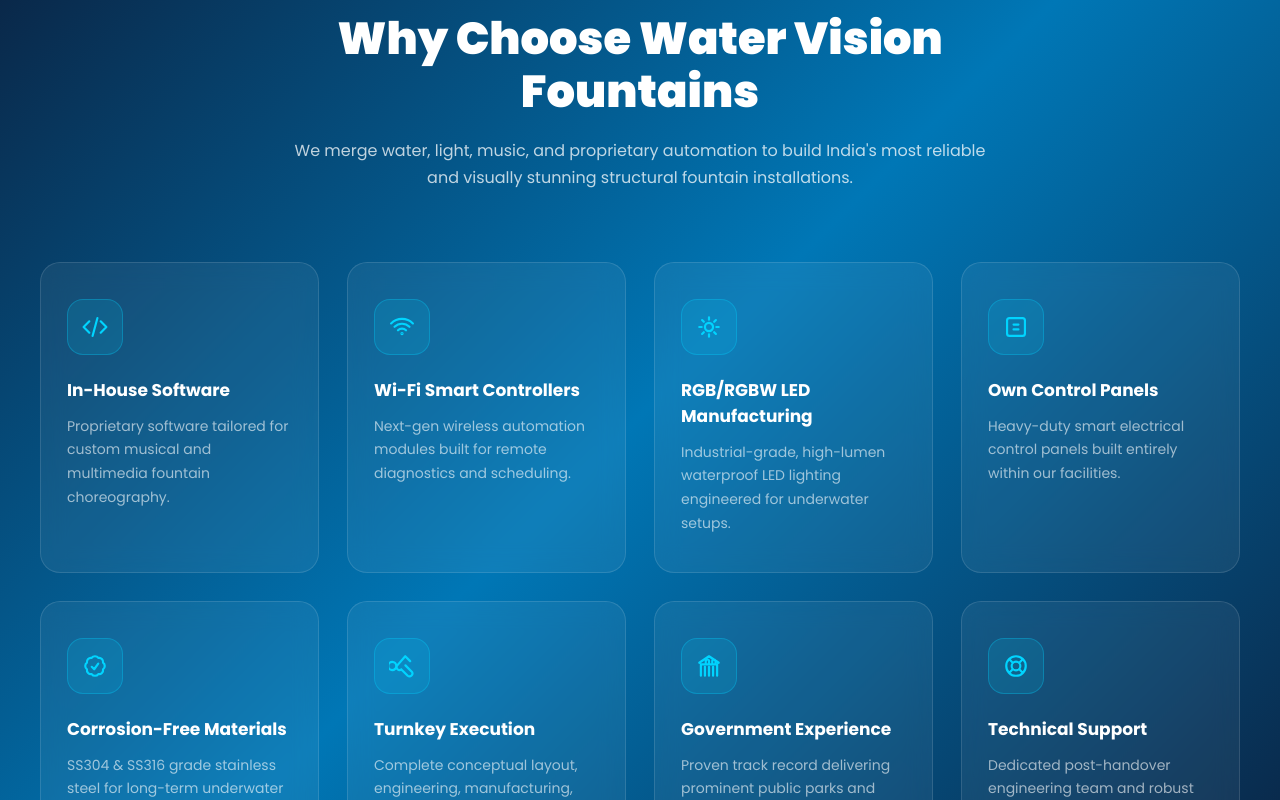
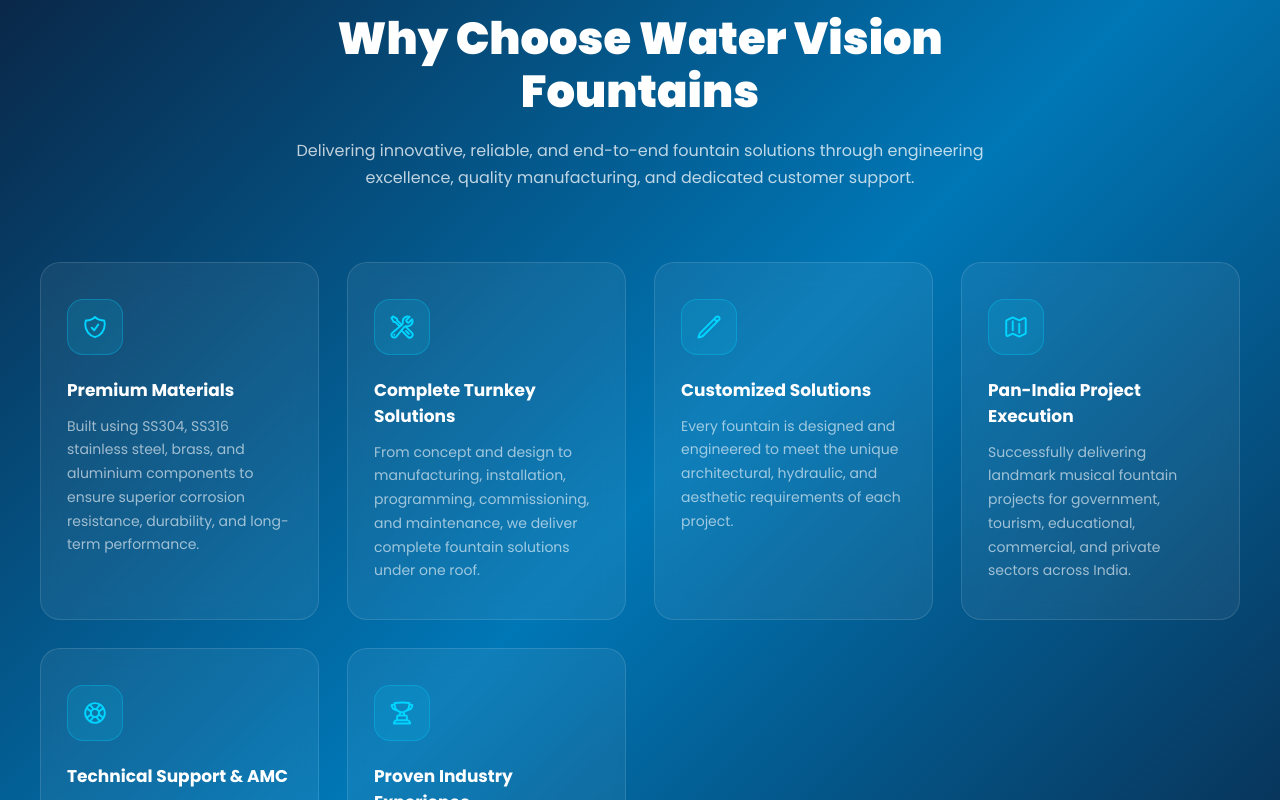
Before and after one commit to jionbiju/water-vision, a React (Vite) app in the folder frontend/: page / in a window 1280 px wide. Shown: the part 4240-5040 px from the top of the page. Built offline with nearby package versions, Linux system fonts and the light colour scheme.

Commit message:
WhyChooseUs updated

```diff
--- a/frontend/src/components/WhyChooseUs/WhyChooseUs.css
+++ b/frontend/src/components/WhyChooseUs/WhyChooseUs.css
@@ -154,7 +154,7 @@
   color: #ffffff;
   border-color: transparent;
   box-shadow: 0 8px 25px rgba(0,212,255,0.4);
-  transform: rotate(5deg) scale(1.1);
+  transform: scale(1.1);
 }
 
 .why-card-title {
@@ -176,7 +176,6 @@
   margin: 0;
 }
 
-/* ── Responsive ─────────────────────────────────────────── */
 @media (max-width: 768px) {
   .why-section { padding: 80px 16px; }
   .why-header { margin-bottom: 48px; }
--- a/frontend/src/components/WhyChooseUs/WhyChooseUs.jsx
+++ b/frontend/src/components/WhyChooseUs/WhyChooseUs.jsx
@@ -1,46 +1,59 @@
-import React from 'react';
 import './WhyChooseUs.css';
 
 const highlights = [
   {
-    title: "In-House Software",
-    desc: "Proprietary software tailored for custom musical and multimedia fountain choreography.",
-    icon: <svg xmlns="http://www.w3.org/2000/svg" fill="none" viewBox="0 0 24 24" strokeWidth={2} stroke="currentColor"><path strokeLinecap="round" strokeLinejoin="round" d="M17.25 6.75L22.5 12l-5.25 5.25m-10.5 0L1.5 12l5.25-5.25m7.5-3l-4.5 16.5" /></svg>
+    title: 'Premium Materials',
+    desc: 'Built using SS304, SS316 stainless steel, brass, and aluminium components to ensure superior corrosion resistance, durability, and long-term performance.',
+    icon: (
+      <svg xmlns="http://www.w3.org/2000/svg" fill="none" viewBox="0 0 24 24" strokeWidth={1.8} stroke="currentColor">
+        <path strokeLinecap="round" strokeLinejoin="round" d="M9 12.75L11.25 15 15 9.75m-3-7.036A11.959 11.959 0 013.598 6 11.99 11.99 0 003 9.749c0 5.592 3.824 10.29 9 11.623 5.176-1.332 9-6.03 9-11.622 0-1.31-.21-2.571-.598-3.751h-.152c-3.196 0-6.1-1.248-8.25-3.285z" />
+      </svg>
+    ),
   },
   {
-    title: "Wi-Fi Smart Controllers",
-    desc: "Next-gen wireless automation modules built for remote diagnostics and scheduling.",
-    icon: <svg xmlns="http://www.w3.org/2000/svg" fill="none" viewBox="0 0 24 24" strokeWidth={2} stroke="currentColor"><path strokeLinecap="round" strokeLinejoin="round" d="M8.288 15.038a5.25 5.25 0 017.424 0M5.106 11.856c3.807-3.808 9.98-3.808 13.788 0M1.924 8.674c5.565-5.565 14.587-5.565 20.152 0M12.5 18a.5.5 0 11-1 0 .5.5 0 011 0z" /></svg>
+    title: 'Complete Turnkey Solutions',
+    desc: 'From concept and design to manufacturing, installation, programming, commissioning, and maintenance, we deliver complete fountain solutions under one roof.',
+    icon: (
+      <svg xmlns="http://www.w3.org/2000/svg" fill="none" viewBox="0 0 24 24" strokeWidth={1.8} stroke="currentColor">
+        <path strokeLinecap="round" strokeLinejoin="round" d="M11.42 15.17L17.25 21A2.652 2.652 0 0021 17.25l-5.877-5.877M11.42 15.17l2.496-3.03c.317-.384.74-.626 1.208-.766M11.42 15.17l-4.655 5.653a2.548 2.548 0 11-3.586-3.586l6.837-5.63m5.108-.233c.55-.164 1.163-.188 1.743-.14a4.5 4.5 0 004.486-6.336l-3.276 3.277a3.004 3.004 0 01-2.25-2.25l3.276-3.276a4.5 4.5 0 00-6.336 4.486c.091 1.076-.071 2.264-.904 2.95l-.102.085m-1.745 1.437L5.909 7.5H4.5L2.25 3.75l1.5-1.5L7.5 4.5v1.409l4.26 4.26m-1.745 1.437l1.745-1.437m6.615 8.206L15.75 15.75M4.867 19.125h.008v.008h-.008v-.008z" />
+      </svg>
+    ),
   },
   {
-    title: "RGB/RGBW LED Manufacturing",
-    desc: "Industrial-grade, high-lumen waterproof LED lighting engineered for underwater setups.",
-    icon: <svg xmlns="http://www.w3.org/2000/svg" fill="none" viewBox="0 0 24 24" strokeWidth={2} stroke="currentColor"><path strokeLinecap="round" strokeLinejoin="round" d="M12 3v2.25m6.364.386l-1.591 1.591M21 12h-2.25m-.386 6.364l-1.591-1.591M12 18.75V21m-4.773-4.227l-1.591 1.591M5.25 12H3m4.227-4.773L5.636 5.636M15.75 12a3.75 3.75 0 11-7.5 0 3.75 3.75 0 017.5 0z" /></svg>
+    title: 'Customized Solutions',
+    desc: 'Every fountain is designed and engineered to meet the unique architectural, hydraulic, and aesthetic requirements of each project.',
+    icon: (
+      <svg xmlns="http://www.w3.org/2000/svg" fill="none" viewBox="0 0 24 24" strokeWidth={1.8} stroke="currentColor">
+        <path strokeLinecap="round" strokeLinejoin="round" d="M16.862 4.487l1.687-1.688a1.875 1.875 0 112.652 2.652L6.832 19.82a4.5 4.5 0 01-1.897 1.13l-2.685.8.8-2.685a4.5 4.5 0 011.13-1.897L16.863 4.487zm0 0L19.5 7.125" />
+      </svg>
+    ),
   },
   {
-    title: "Own Control Panels",
-    desc: "Heavy-duty smart electrical control panels built entirely within our facilities.",
-    icon: <svg xmlns="http://www.w3.org/2000/svg" fill="none" viewBox="0 0 24 24" strokeWidth={2} stroke="currentColor"><path strokeLinecap="round" strokeLinejoin="round" d="M3.75 6A2.25 2.25 0 016 3.75h12A2.25 2.25 0 0120.25 6v12A2.25 2.25 0 0118 20.25H6A2.25 2.25 0 013.75 18V6zM9.75 9.75h4.5m-4.5 4.5h4.5" /></svg>
+    title: 'Pan-India Project Execution',
+    desc: 'Successfully delivering landmark musical fountain projects for government, tourism, educational, commercial, and private sectors across India.',
+    icon: (
+      <svg xmlns="http://www.w3.org/2000/svg" fill="none" viewBox="0 0 24 24" strokeWidth={1.8} stroke="currentColor">
+        <path strokeLinecap="round" strokeLinejoin="round" d="M9 6.75V15m6-6v8.25m.503 3.498l4.875-2.437c.381-.19.622-.58.622-1.006V4.82c0-.836-.88-1.38-1.628-1.006l-3.869 1.934c-.317.159-.69.159-1.006 0L9.503 3.252a1.125 1.125 0 00-1.006 0L3.622 5.689C3.24 5.88 3 6.27 3 6.695V19.18c0 .836.88 1.38 1.628 1.006l3.869-1.934c.317-.159.69-.159 1.006 0l4.994 2.497c.317.158.69.158 1.006 0z" />
+      </svg>
+    ),
   },
   {
-    title: "Corrosion-Free Materials",
-    desc: "SS304 & SS316 grade stainless steel for long-term underwater performance.",
-    icon: <svg xmlns="http://www.w3.org/2000/svg" fill="none" viewBox="0 0 24 24" strokeWidth={2} stroke="currentColor"><path strokeLinecap="round" strokeLinejoin="round" d="M9 12.75L11.25 15 15 9.75M21 12c0 1.268-.63 2.39-1.593 3.068a3.745 3.745 0 01-1.043 3.296 3.745 3.745 0 01-3.296 1.043A3.745 3.745 0 0112 21c-1.268 0-2.39-.63-3.068-1.593a3.746 3.746 0 01-3.296-1.043 3.745 3.745 0 01-1.043-3.296A3.745 3.745 0 013 12c0-1.268.63-2.39 1.593-3.068a3.745 3.745 0 011.043-3.296 3.746 3.746 0 013.296-1.043A3.746 3.746 0 0112 3c1.268 0 2.39.63 3.068 1.593a3.746 3.746 0 013.296 1.043 3.746 3.746 0 011.043 3.296A3.745 3.745 0 0121 12z" /></svg>
+    title: 'Technical Support & AMC',
+    desc: 'Comprehensive after-sales support including remote diagnostics, operator training, preventive maintenance, spare parts supply, and Annual Maintenance Contracts (AMC).',
+    icon: (
+      <svg xmlns="http://www.w3.org/2000/svg" fill="none" viewBox="0 0 24 24" strokeWidth={1.8} stroke="currentColor">
+        <path strokeLinecap="round" strokeLinejoin="round" d="M16.712 4.33a9.027 9.027 0 011.652 1.306c.51.51.944 1.064 1.306 1.652M16.712 4.33l-3.448 4.138m3.448-4.138a9.014 9.014 0 00-9.424 0M19.67 7.288l-4.138 3.448m4.138-3.448a9.014 9.014 0 010 9.424m-4.138-5.976a3.736 3.736 0 00-.88-1.388 3.737 3.737 0 00-1.388-.88m2.268 2.268a3.765 3.765 0 010 2.528m-2.268-4.796a3.765 3.765 0 00-2.528 0m4.796 4.796c-.181.506-.475.982-.88 1.388a3.736 3.736 0 01-1.388.88m2.268-2.268l4.138 3.448m0 0a9.027 9.027 0 01-1.306 1.652c-.51.51-1.064.944-1.652 1.306m0 0l-3.448-4.138m3.448 4.138a9.014 9.014 0 01-9.424 0m5.976-4.138a3.765 3.765 0 01-2.528 0m0 0a3.736 3.736 0 01-1.388-.88 3.737 3.737 0 01-.88-1.388m2.268 2.268L7.288 19.67m0 0a9.024 9.024 0 01-1.652-1.306 9.027 9.027 0 01-1.306-1.652m0 0l4.138-3.448M4.33 16.712a9.014 9.014 0 010-9.424m4.138 5.976a3.765 3.765 0 010-2.528m0 0c.181-.506.475-.982.88-1.388a3.736 3.736 0 011.388-.88m-2.268 2.268L4.33 7.288m6.406 1.18L7.288 4.33m0 0a9.024 9.024 0 00-1.652 1.306A9.025 9.025 0 004.33 7.288" />
+      </svg>
+    ),
   },
   {
-    title: "Turnkey Execution",
-    desc: "Complete conceptual layout, engineering, manufacturing, plumbing, and commissioning.",
-    icon: <svg xmlns="http://www.w3.org/2000/svg" fill="none" viewBox="0 0 24 24" strokeWidth={2} stroke="currentColor"><path strokeLinecap="round" strokeLinejoin="round" d="M11.42 15.17L17.25 21A2.67 2.67 0 0021 17.25l-5.83-5.83m-3.75 3.75a2.67 2.67 0 01-3.75-3.75L15 3l4.5 4.5M6.75 12A3.75 3.75 0 113 8.25a3.75 3.75 0 013.75 3.75z" /></svg>
-  },
-  {
-    title: "Government Experience",
-    desc: "Proven track record delivering prominent public parks and tourism landmark systems.",
-    icon: <svg xmlns="http://www.w3.org/2000/svg" fill="none" viewBox="0 0 24 24" strokeWidth={2} stroke="currentColor"><path strokeLinecap="round" strokeLinejoin="round" d="M12 21v-8.25M15.75 21v-8.25M8.25 21v-8.25M3 9l9-6 9 6m-1.5 12V10.5h-15V21m4.5-12V7.5a1.5 1.5 0 013 0V9m3 0V7.5a1.5 1.5 0 013 0V9" /></svg>
-  },
-  {
-    title: "Technical Support",
-    desc: "Dedicated post-handover engineering team and robust annual maintenance contracts.",
-    icon: <svg xmlns="http://www.w3.org/2000/svg" fill="none" viewBox="0 0 24 24" strokeWidth={2} stroke="currentColor"><path strokeLinecap="round" strokeLinejoin="round" d="M18.364 5.636l-3.536 3.536m0 5.656l3.536 3.536M9.172 9.172L5.636 5.636m3.536 9.192l-3.536 3.536M21 12a9 9 0 11-18 0 9 9 0 0118 0zm-5 0a4 4 0 11-8 0 4 4 0 018 0z" /></svg>
+    title: 'Proven Industry Experience',
+    desc: 'Over a decade of expertise in designing and executing musical, multimedia, interactive, floating, and decorative fountain systems with a strong portfolio of successful installations.',
+    icon: (
+      <svg xmlns="http://www.w3.org/2000/svg" fill="none" viewBox="0 0 24 24" strokeWidth={1.8} stroke="currentColor">
+        <path strokeLinecap="round" strokeLinejoin="round" d="M16.5 18.75h-9m9 0a3 3 0 013 3h-15a3 3 0 013-3m9 0v-3.375c0-.621-.503-1.125-1.125-1.125h-.871M7.5 18.75v-3.375c0-.621.504-1.125 1.125-1.125h.872m5.007 0H9.497m5.007 0a7.454 7.454 0 01-.982-3.172M9.497 14.25a7.454 7.454 0 00.981-3.172M5.25 4.236c-.982.143-1.954.317-2.916.52A6.003 6.003 0 007.73 9.728M5.25 4.236V4.5c0 2.108.966 3.99 2.48 5.228M5.25 4.236V2.721C7.456 2.41 9.71 2.25 12 2.25c2.291 0 4.545.16 6.75.47v1.516M7.73 9.728a6.726 6.726 0 002.748 1.35m8.272-6.842V4.5c0 2.108-.966 3.99-2.48 5.228m2.48-5.492a46.32 46.32 0 012.916.52 6.003 6.003 0 01-5.395 4.972m0 0a6.726 6.726 0 01-2.749 1.35m0 0a6.772 6.772 0 01-3.044 0" />
+      </svg>
+    ),
   },
 ];
 
@@ -52,14 +65,14 @@ const WhyChooseUs = () => (
         <span className="why-subtitle">Engineering Excellence</span>
         <h2 className="why-title">Why Choose Water Vision Fountains</h2>
         <p className="why-desc-text">
-          We merge water, light, music, and proprietary automation to build India's most
-          reliable and visually stunning structural fountain installations.
+          Delivering innovative, reliable, and end-to-end fountain solutions through
+          engineering excellence, quality manufacturing, and dedicated customer support.
         </p>
       </div>
 
       <div className="why-grid">
         {highlights.map((item, i) => (
-          <div className="why-card" key={i} style={{ animationDelay: `${i * 0.07}s` }}>
+          <div className="why-card" key={i} style={{ animationDelay: `${i * 0.1}s` }}>
             <div className="why-icon-box">{item.icon}</div>
             <h3 className="why-card-title">{item.title}</h3>
             <p className="why-card-desc">{item.desc}</p>
```
